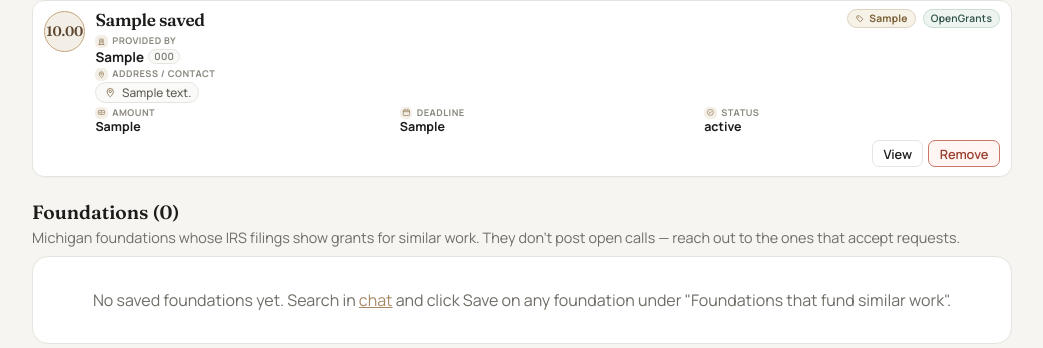
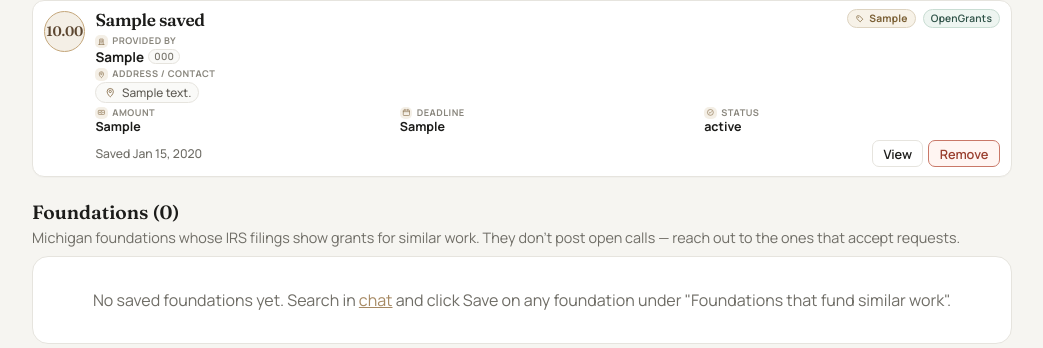
Before and after one commit to zubair-casterconcepts/Grants_Project, a Django app: page /accounts/saved/ in a window 1280 px wide. Shown: the part 280-628 px from the top of the page, without its empty margins (118-1161 px from the left). Run offline with Django 5.2, Linux system fonts and the light colour scheme; a user stored in the database is signed in; tables that the repository leaves empty hold one stand-in row (values such as "Sample post"); data that the repository does not hold is empty; parts of the project's set-up code (start-up, migrations or seed data) failed here and were passed over.

Commit message:
Time Show in Saved

```diff
--- a/static/css/dashboard.css
+++ b/static/css/dashboard.css
@@ -589,6 +589,13 @@ body {
   font-weight: 600;
   line-height: 1.3;
   color: var(--dash-ink);
+}
+
+/* Saved page: when the grant / foundation was saved (card footer, left). */
+.saved-date {
+  font-size: 0.76rem;
+  font-weight: 500;
+  color: var(--dash-muted);
 }
 
 .saved-section-note {
--- a/templates/accounts/feedback_reasons.html
+++ b/templates/accounts/feedback_reasons.html
@@ -8,7 +8,7 @@
   <link rel="preconnect" href="https://fonts.googleapis.com">
   <link rel="preconnect" href="https://fonts.gstatic.com" crossorigin>
   <link href="https://fonts.googleapis.com/css2?family=Fraunces:opsz,wght@9..144,500;9..144,600;9..144,700&family=Manrope:wght@400;500;600;700&display=swap" rel="stylesheet">
-  <link rel="stylesheet" href="{% static 'css/dashboard.css' %}?v=20260929-savefunders">
+  <link rel="stylesheet" href="{% static 'css/dashboard.css' %}?v=20260929-saveddate">
   <link rel="stylesheet" href="{% static 'css/feedback_reasons.css' %}?v=20260914-edit">
   <noscript>
     <style>
--- a/templates/accounts/onboarding.html
+++ b/templates/accounts/onboarding.html
@@ -9,7 +9,7 @@
   <link rel="preconnect" href="https://fonts.gstatic.com" crossorigin>
   <link href="https://fonts.googleapis.com/css2?family=Fraunces:opsz,wght@9..144,500;9..144,600;9..144,700&family=Manrope:wght@400;500;600;700&display=swap" rel="stylesheet">
   <link rel="stylesheet" href="{% static 'css/auth.css' %}">
-  <link rel="stylesheet" href="{% static 'css/dashboard.css' %}?v=20260929-savefunders">
+  <link rel="stylesheet" href="{% static 'css/dashboard.css' %}?v=20260929-saveddate">
 </head>
 <body class="dashboard-page home-page">
   <main class="home-shell form-shell">
--- a/templates/accounts/profile_settings.html
+++ b/templates/accounts/profile_settings.html
@@ -9,7 +9,7 @@
   <link rel="preconnect" href="https://fonts.gstatic.com" crossorigin>
   <link href="https://fonts.googleapis.com/css2?family=Fraunces:opsz,wght@9..144,500;9..144,600;9..144,700&family=Manrope:wght@400;500;600;700&display=swap" rel="stylesheet">
   <link rel="stylesheet" href="{% static 'css/auth.css' %}">
-  <link rel="stylesheet" href="{% static 'css/dashboard.css' %}?v=20260929-savefunders">
+  <link rel="stylesheet" href="{% static 'css/dashboard.css' %}?v=20260929-saveddate">
 </head>
 <body class="dashboard-page home-page">
   <main class="home-shell form-shell">
--- a/templates/accounts/saved_grants.html
+++ b/templates/accounts/saved_grants.html
@@ -8,7 +8,7 @@
   <link rel="preconnect" href="https://fonts.googleapis.com">
   <link rel="preconnect" href="https://fonts.gstatic.com" crossorigin>
   <link href="https://fonts.googleapis.com/css2?family=Fraunces:opsz,wght@9..144,500;9..144,600;9..144,700&family=Manrope:wght@400;500;600;700&display=swap" rel="stylesheet">
-  <link rel="stylesheet" href="{% static 'css/dashboard.css' %}?v=20260929-savefunders">
+  <link rel="stylesheet" href="{% static 'css/dashboard.css' %}?v=20260929-saveddate">
 </head>
 <body class="dashboard-page">
   <main class="dashboard-shell">
@@ -150,6 +150,7 @@
             </div>
 
             <div class="match-footer">
+              <span class="saved-date" title="Saved {{ grant.created_at|date:'M j, Y · H:i' }} UTC">Saved {{ grant.created_at|date:"M j, Y" }}</span>
               <div class="match-actions">
                 {% if grant.url %}
                   <a class="btn-view" href="{{ grant.url }}" target="_blank" rel="noopener noreferrer">View</a>
@@ -289,6 +290,7 @@
             </div>
 
             <div class="match-footer">
+              <span class="saved-date" title="Saved {{ foundation.created_at|date:'M j, Y · H:i' }} UTC">Saved {{ foundation.created_at|date:"M j, Y" }}</span>
               <div class="match-actions">
                 <a class="btn-view" href="https://projects.propublica.org/nonprofits/organizations/{{ foundation.ein }}" target="_blank" rel="noopener noreferrer">IRS filings</a>
                 <form class="inline-save-form" method="post" action="{% url 'accounts:unsave_foundation' foundation.id %}" data-loader-message="Removing foundation…">
--- a/templates/accounts/settings.html
+++ b/templates/accounts/settings.html
@@ -9,7 +9,7 @@
   <link rel="preconnect" href="https://fonts.gstatic.com" crossorigin>
   <link href="https://fonts.googleapis.com/css2?family=Fraunces:opsz,wght@9..144,500;9..144,600;9..144,700&family=Manrope:wght@400;500;600;700&display=swap" rel="stylesheet">
   <link rel="stylesheet" href="{% static 'css/auth.css' %}">
-  <link rel="stylesheet" href="{% static 'css/dashboard.css' %}?v=20260929-savefunders">
+  <link rel="stylesheet" href="{% static 'css/dashboard.css' %}?v=20260929-saveddate">
 </head>
 <body class="dashboard-page home-page">
   <main class="home-shell form-shell">
--- a/templates/accounts/starter_prompts.html
+++ b/templates/accounts/starter_prompts.html
@@ -9,7 +9,7 @@
   <link rel="preconnect" href="https://fonts.gstatic.com" crossorigin>
   <link href="https://fonts.googleapis.com/css2?family=Fraunces:opsz,wght@9..144,500;9..144,600;9..144,700&family=Manrope:wght@400;500;600;700&display=swap" rel="stylesheet">
   <link rel="stylesheet" href="{% static 'css/auth.css' %}">
-  <link rel="stylesheet" href="{% static 'css/dashboard.css' %}?v=20260929-savefunders">
+  <link rel="stylesheet" href="{% static 'css/dashboard.css' %}?v=20260929-saveddate">
 </head>
 <body class="dashboard-page home-page">
   <main class="home-shell form-shell prompts-shell">
--- a/templates/home.html
+++ b/templates/home.html
@@ -8,7 +8,7 @@
   <link rel="preconnect" href="https://fonts.googleapis.com">
   <link rel="preconnect" href="https://fonts.gstatic.com" crossorigin>
   <link href="https://fonts.googleapis.com/css2?family=Fraunces:opsz,wght@9..144,500;9..144,600;9..144,700&family=Manrope:wght@400;500;600;700&display=swap" rel="stylesheet">
-  <link rel="stylesheet" href="{% static 'css/dashboard.css' %}?v=20260929-savefunders">
+  <link rel="stylesheet" href="{% static 'css/dashboard.css' %}?v=20260929-saveddate">
   <link rel="stylesheet" href="{% static 'css/chat.css' %}?v=20260929-chatnames">
 </head>
 <body class="dashboard-page chat-page">
--- a/templates/login.html
+++ b/templates/login.html
@@ -9,7 +9,7 @@
   <link rel="preconnect" href="https://fonts.gstatic.com" crossorigin>
   <link href="https://fonts.googleapis.com/css2?family=Fraunces:opsz,wght@9..144,500;9..144,600;9..144,700&family=Manrope:wght@400;500;600;700&display=swap" rel="stylesheet">
   <link rel="stylesheet" href="{% static 'css/auth.css' %}">
-  <link rel="stylesheet" href="{% static 'css/dashboard.css' %}?v=20260929-savefunders">
+  <link rel="stylesheet" href="{% static 'css/dashboard.css' %}?v=20260929-saveddate">
 </head>
 <body class="dashboard-page auth-page">
   <main class="auth-shell">
--- a/templates/projects/intake.html
+++ b/templates/projects/intake.html
@@ -9,7 +9,7 @@
   <link rel="preconnect" href="https://fonts.gstatic.com" crossorigin>
   <link href="https://fonts.googleapis.com/css2?family=Fraunces:opsz,wght@9..144,500;9..144,600;9..144,700&family=Manrope:wght@400;500;600;700&display=swap" rel="stylesheet">
   <link rel="stylesheet" href="{% static 'css/auth.css' %}">
-  <link rel="stylesheet" href="{% static 'css/dashboard.css' %}?v=20260929-savefunders">
+  <link rel="stylesheet" href="{% static 'css/dashboard.css' %}?v=20260929-saveddate">
 </head>
 <body class="dashboard-page home-page">
   <main class="home-shell form-shell">
--- a/templates/projects/results.html
+++ b/templates/projects/results.html
@@ -9,7 +9,7 @@
   <link rel="preconnect" href="https://fonts.gstatic.com" crossorigin>
   <link href="https://fonts.googleapis.com/css2?family=Fraunces:opsz,wght@9..144,500;9..144,600;9..144,700&family=Manrope:wght@400;500;600;700&display=swap" rel="stylesheet">
   <link rel="stylesheet" href="{% static 'css/auth.css' %}">
-  <link rel="stylesheet" href="{% static 'css/dashboard.css' %}?v=20260929-savefunders">
+  <link rel="stylesheet" href="{% static 'css/dashboard.css' %}?v=20260929-saveddate">
 </head>
 <body class="dashboard-page home-page">
   <main class="home-shell form-shell">
```
